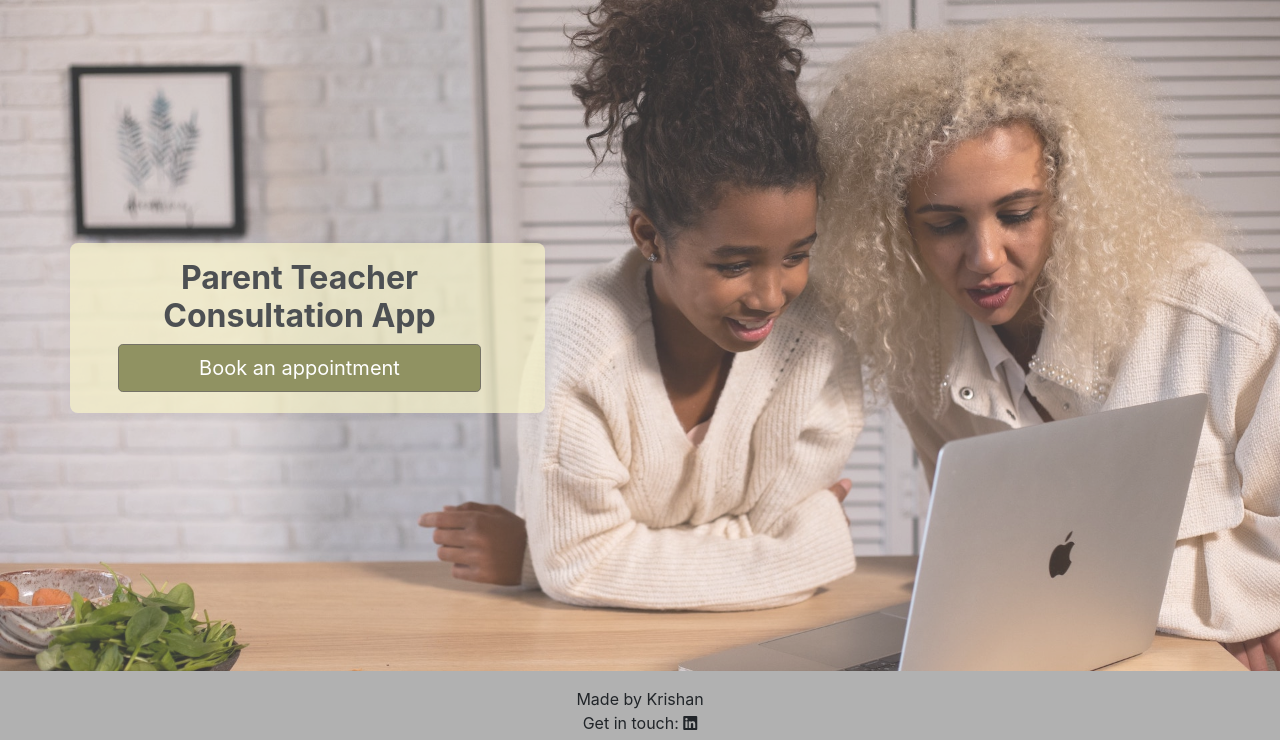
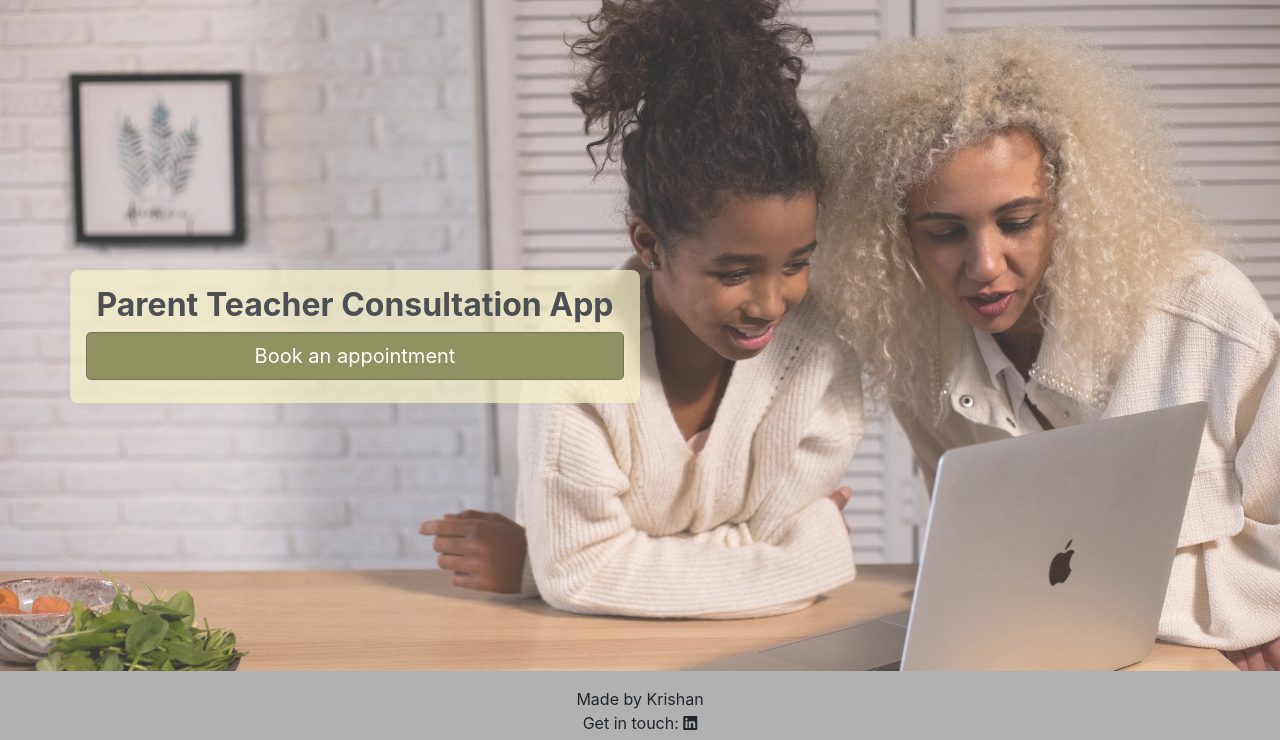
Before and after one commit to kslg/appointment-app, a Django app: page / in a window 1280 px wide. Shown: the part 60-800 px from the top of the page. Run offline with Django 3.2, Linux system fonts and the light colour scheme.

Commit message:
Adjust layout and responsive views for hero text on the homepage

```diff
--- a/static/css/styles.css
+++ b/static/css/styles.css
@@ -864,10 +864,17 @@ CONTACT
   }
 }
 
+@media (min-width:320px) {
+  .homepage-content.card{
+    padding-right: 1rem;
+    height: 168px;
+  }
+}
+
 @media (min-width:412px) {
   .mb-5{
     margin-bottom: -11rem!important;
-    padding-left: 3rem;
+    padding-left: 1rem;
   }
 }
 
@@ -879,7 +886,7 @@ CONTACT
 
 @media (min-width:412px) {
   .homepage-content h2{
-    margin-top: 11px;
+    margin-top: 16px;
   }
 }
 
@@ -905,3 +912,15 @@ CONTACT
     margin-bottom: 6rem!important;
   }
 }
+
+@media (min-width:1280px) {
+  .homepage-content.card{
+    height: 133px;
+  }
+}
+
+@media (min-width: 802px) {
+  .hero-img {
+      height: 90%;
+  }
+}
--- a/templates/index.html
+++ b/templates/index.html
@@ -21,7 +21,7 @@
     <!--Grid row-->
     <div class="row">
       <!--Grid column-->
-      <div class="homepage-content col-md-5 white-text text-center text-md-center mt-xl-5 mb-5 card wow img-fluid animated fadeIn" data-wow-delay="0.3s">
+      <div class="homepage-content col-md-6 white-text text-center text-md-center mt-xl-5 mb-5 card wow img-fluid animated fadeIn" data-wow-delay="0.3s">
         <h2 class="h2-responsive font-weight-bold mt-sm-3">Parent Teacher Consultation App</h2>
         <a href="{% url 'appointment' %}" class="btn btn-light btn-lg action-button" type="button">Book an appointment</a>
       </div>
```
